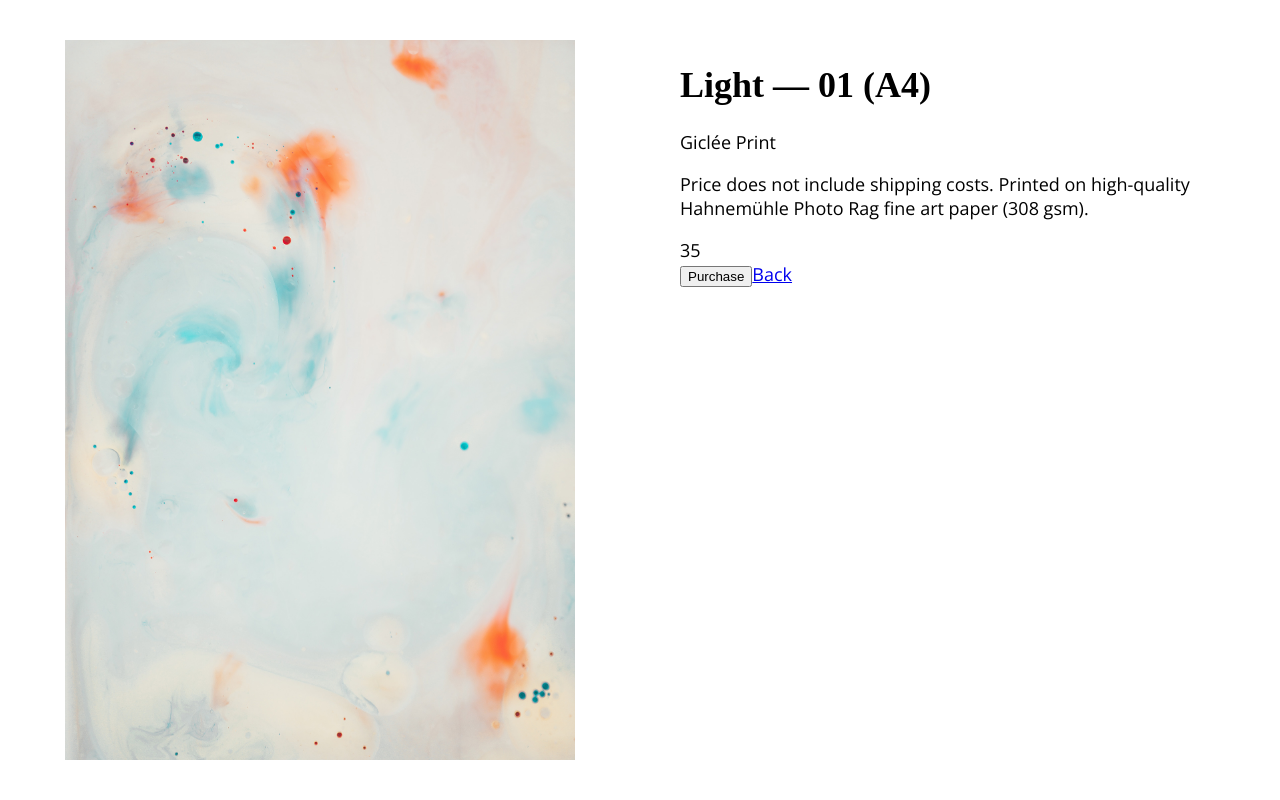
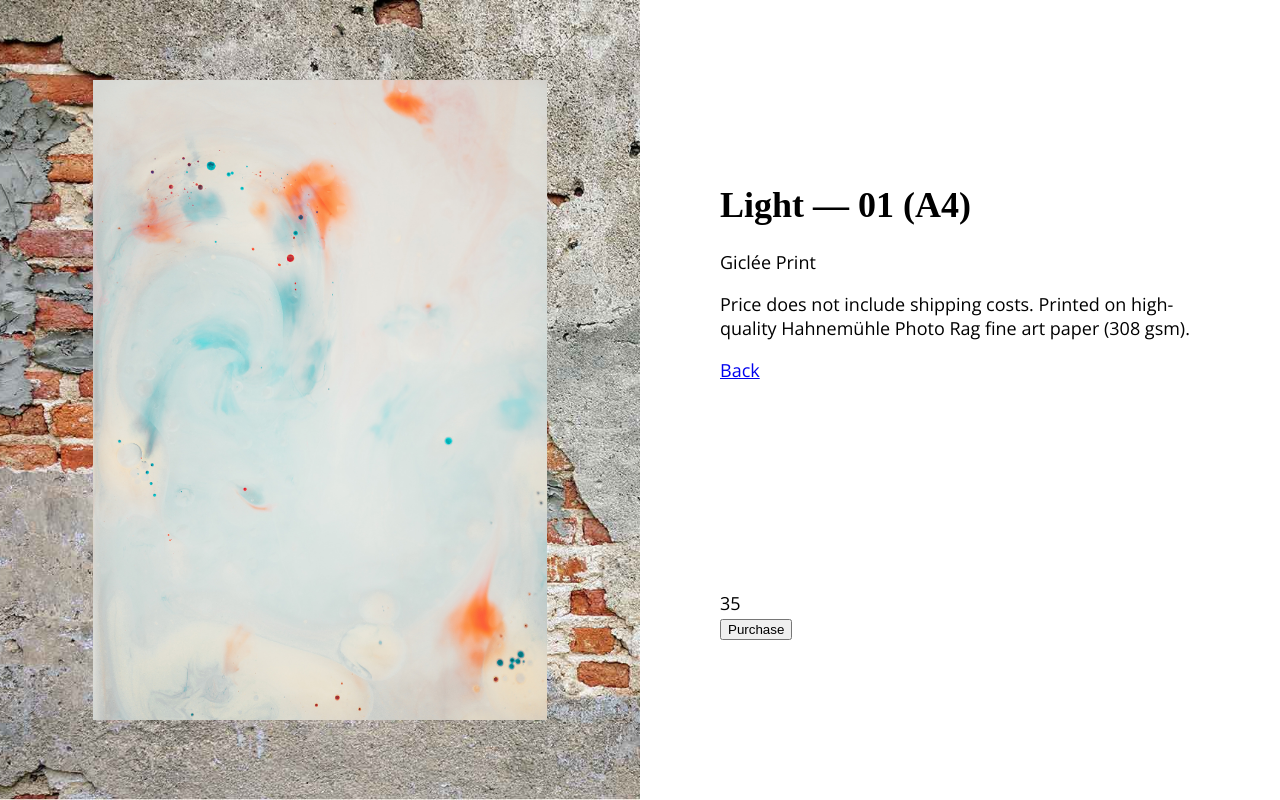
Before and after one commit to peeke/print-interface, a React (Create React App) app: page / in a window 1280 px wide. Built offline with nearby package versions, Linux system fonts and the light colour scheme; a web font is replaced by a local one.

Commit message:
Switched to templates areas

```diff
--- a/src/pages/PrintDetail.js
+++ b/src/pages/PrintDetail.js
@@ -12,28 +12,38 @@ import Button from 'components/button/Button'
 // Normally this would be loaded from a database or (headless) CMS
 import print from 'assets/annie-spratt-695511-unsplash.jpg'
 
-function App() {
+function PrintDetailWindow() {
+  return <DisplayWindow src={print} description="Light — 01 (A4)" />
+}
+
+function PrintDetailBodyTop() {
   return (
-    <PrintDetail>
-      <PrintDetail.Window>
-        <DisplayWindow src={print} description="Light — 01 (A4)" />
-      </PrintDetail.Window>
-      <PrintDetail.Body>
-        <TextHeading
-          level={1}
-          title="Light — 01 (A4)"
-          subtitle="Giclée Print"
-        />
-        <TextBody>
-          Price does not include shipping costs. Printed on high-quality
-          Hahnemühle Photo Rag fine art paper (308 gsm).
-        </TextBody>
-        <Price amount={3500} currency="pound" />
-        <Button type="primary">Purchase</Button>
-        <Link to="/">Back</Link>
-      </PrintDetail.Body>
-    </PrintDetail>
+    <>
+      <TextHeading level={1} title="Light — 01 (A4)" subtitle="Giclée Print" />
+      <TextBody>
+        Price does not include shipping costs. Printed on high-quality
+        Hahnemühle Photo Rag fine art paper (308 gsm).
+      </TextBody>
+      <Link to="/">Back</Link>
+    </>
   )
 }
 
-export default App
+function PrintDetailBodyBottom() {
+  return (
+    <>
+      <Price amount={3500} currency="pound" />
+      <Button type="primary">Purchase</Button>
+    </>
+  )
+}
+
+export default function Page() {
+  return (
+    <PrintDetail
+      window={PrintDetailWindow()}
+      bodyTop={PrintDetailBodyTop()}
+      bodyBottom={PrintDetailBodyBottom()}
+    />
+  )
+}
--- a/src/scss/constants.scss
+++ b/src/scss/constants.scss
@@ -3,3 +3,5 @@ $spacing-s: 1rem;
 $spacing-m: 1.5rem;
 $spacing-l: 2.5rem;
 $spacing-xl: 4rem;
+
+$spacing-prop: 10vmin;
--- a/src/templates/print-detail/PrintDetail.js
+++ b/src/templates/print-detail/PrintDetail.js
@@ -3,18 +3,15 @@ import React from 'react'
 import style from './PrintDetail.module.scss'
 
 function PrintDetail(props) {
-  return <div className={style.template}>{props.children}</div>
+  return (
+    <div className={style.template}>
+      <div className={style.window}>{props.window}</div>
+      <div className={style.body}>
+        <div className={style.bodyTop}>{props.bodyTop}</div>
+        <div className={style.bodyBottom}>{props.bodyBottom}</div>
+      </div>
+    </div>
+  )
 }
 
-function PrintDetailWindow(props) {
-  return <div className={style.window}>{props.children}</div>
-}
-
-function PrintDetailBody(props) {
-  return <div className={style.body}>{props.children}</div>
-}
-
-PrintDetail.Window = PrintDetailWindow
-PrintDetail.Body = PrintDetailBody
-
 export default PrintDetail
--- a/src/templates/print-detail/PrintDetail.module.scss
+++ b/src/templates/print-detail/PrintDetail.module.scss
@@ -9,11 +9,25 @@
   top: 0;
   width: 50%;
   height: 100vh;
-  padding: $spacing-l;
+  padding: $spacing-prop;
+  background-image: url(~assets/backdrop.jpg);
+  background-size: cover;
+  background-position: center;
 }
 
 .body {
+  display: flex;
+  flex-direction: column;
+  align-items: stretch;
   width: 50%;
   min-height: 100vh;
-  padding: $spacing-l;
+  padding: ($spacing-prop * 2) $spacing-prop;
 }
+
+.bodyTop {
+  margin-bottom: $spacing-xl;
+}
+
+.bodyBottom {
+  margin-top: auto;
+}
```
Also changed, not shown: src/assets/backdrop.jpg (added).
